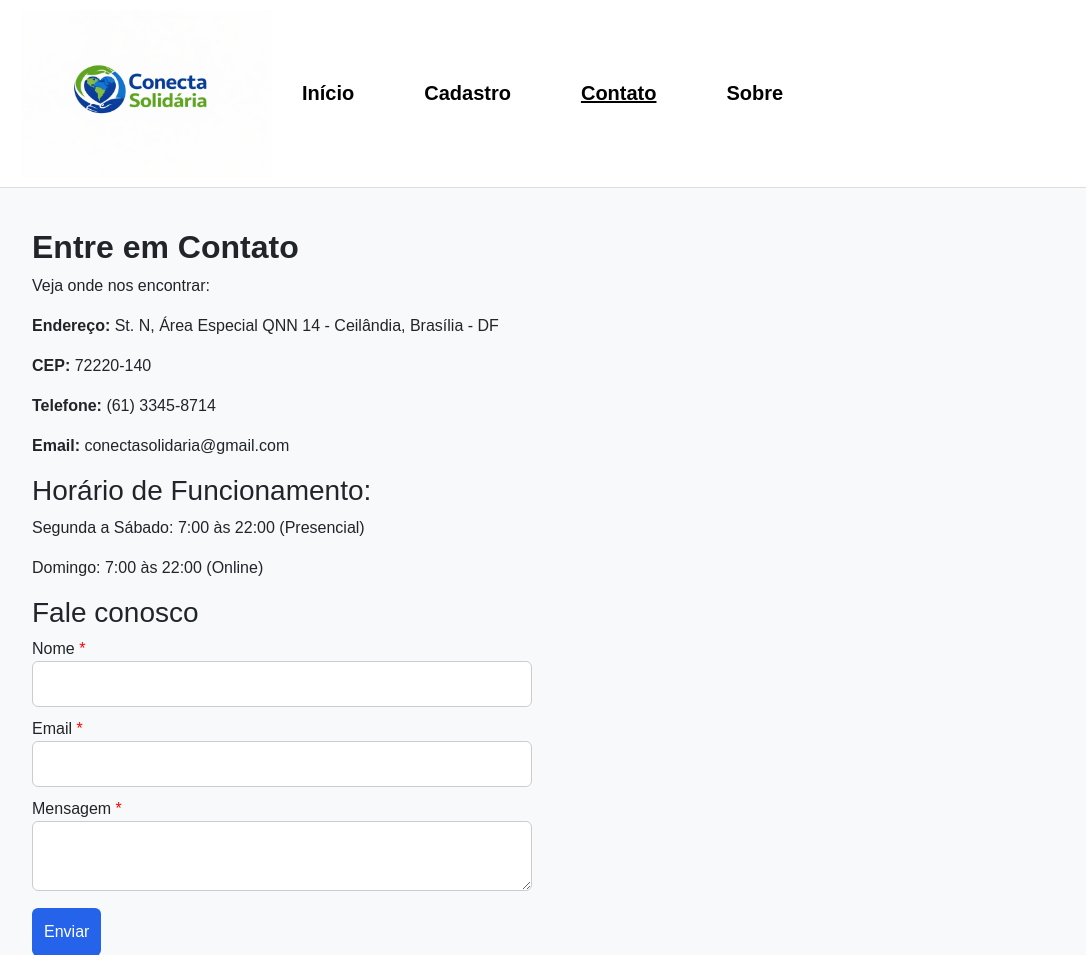
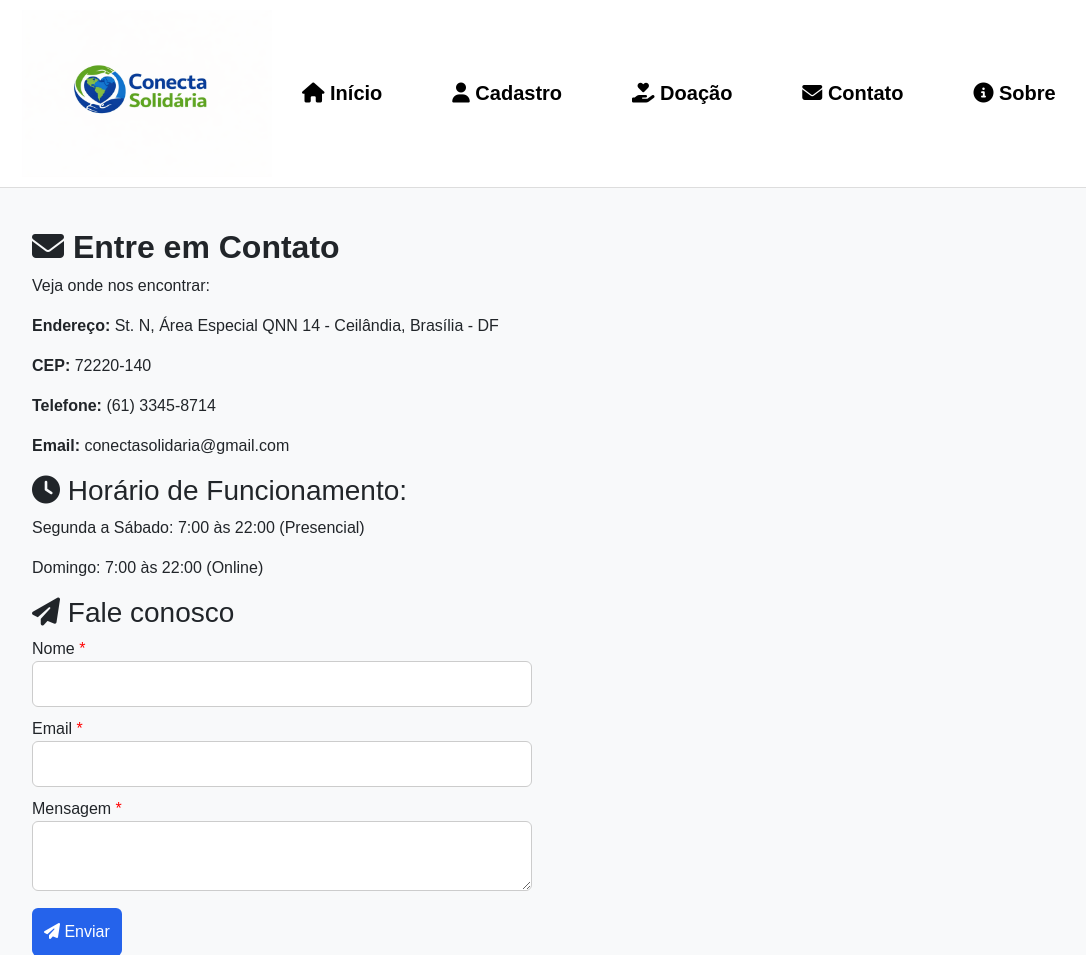
Before and after one commit to felipe-rodrigues-mendes/Sitema-de-Calamidades-Publicas-ConectaSolid-ria-, a PHP site: page /contato.php in a window 1280 px wide. Shown: the top 955 px of the page, without its empty margins (8-1094 px from the left). Run offline with PHP 8.4, Linux system fonts and the light colour scheme.

Commit message:
Enhance contato.php with icons and navigation updates
Updated contact page with Font Awesome icons and improved navigation.

```diff
--- a/contato.php
+++ b/contato.php
@@ -20,10 +20,13 @@ if ($_SERVER["REQUEST_METHOD"] == "POST") {
 <!-- Bootstrap -->
 <link href="https://cdn.jsdelivr.net/npm/bootstrap@5.3.2/dist/css/bootstrap.min.css" rel="stylesheet">
 
+<!-- CSS -->
 <link rel="stylesheet" href="css/style.css">
 
+<!-- ✅ Font Awesome (FALTAVA ISSO) -->
+<link rel="stylesheet" href="https://cdnjs.cloudflare.com/ajax/libs/font-awesome/6.5.0/css/all.min.css">
+
 <style>
-/* 🔥 Coloca * automático nos campos obrigatórios */
 label::after {
     content: " *";
     color: red;
@@ -42,18 +45,20 @@ label::after {
     </a>
 </div>
 
+<!-- ✅ NAV ATUALIZADA -->
 <nav>
-    <a href="index.php">Início</a>
-    <a href="cadastro.php">Cadastro</a>
-    <a href="contato.php" class="active">Contato</a>
-    <a href="sobre.php">Sobre</a>
+    <a href="index.php"><i class="fas fa-home"></i> Início</a>
+    <a href="cadastro.php"><i class="fa fa-user"></i> Cadastro</a>
+     <a href="doação"><i class="fas fa-hand-holding-heart"></i> Doação</a>
+    <a href="contato.php"><i class="fas fa-envelope"></i> Contato</a>
+    <a href="sobre.php"><i class="fas fa-info-circle"></i> Sobre</a>
 </nav>
 
 </header>
 
 <main class="main-content">
 
-<h2><strong>Entre em Contato</strong></h2>
+<h2><strong><i class="fas fa-envelope"></i> Entre em Contato</strong></h2>
 <p>Veja onde nos encontrar:</p>
 
 <p><strong>Endereço:</strong> St. N, Área Especial QNN 14 - Ceilândia, Brasília - DF</p>
@@ -62,7 +67,7 @@ label::after {
 <p><strong>Email:</strong> conectasolidaria@gmail.com</p>
 
 <div class="info-item">
-<h3>Horário de Funcionamento:</h3>
+<h3><i class="fas fa-clock"></i> Horário de Funcionamento:</h3>
 <p>Segunda a Sábado: 7:00 às 22:00 (Presencial)</p>
 <p>Domingo: 7:00 às 22:00 (Online)</p>
 </div>
@@ -75,7 +80,7 @@ label::after {
 <?php endif; ?>
 
 <!-- FORMULÁRIO -->
-<h3>Fale conosco</h3>
+<h3><i class="fas fa-paper-plane"></i> Fale conosco</h3>
 
 <form method="POST">
 
@@ -89,7 +94,9 @@ label::after {
 <textarea name="mensagem" required></textarea>
 
 <br>
-<button type="submit" class="btn btn-primary">Enviar</button>
+<button type="submit" class="btn btn-primary">
+    <i class="fas fa-paper-plane"></i> Enviar
+</button>
 
 </form>
 
```
